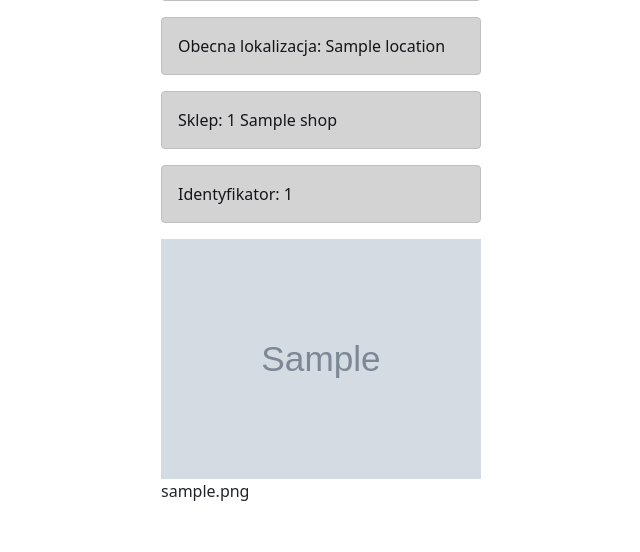
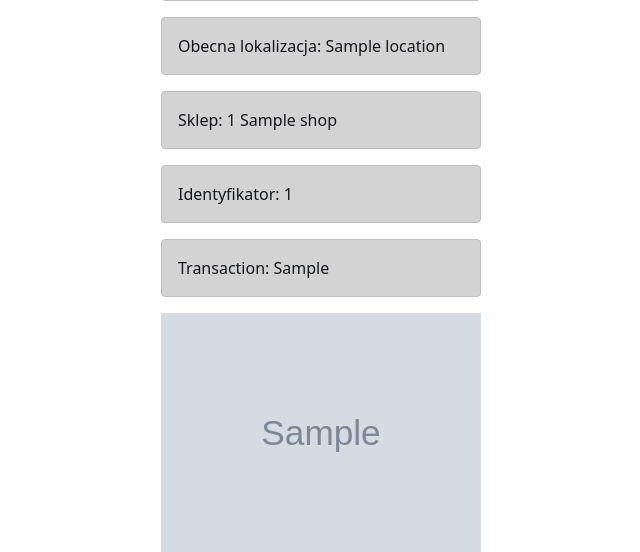
Before and after one commit to Ceva445/delivery_plus, a Django app: template templates/delivery/delivery_detail.html in a window 1280 px wide. Shown: the part 683-1235 px from the top of the page, without its empty margins (319-959 px from the left). Before the commit the page ends 1184 px from the top, so only its background shows below. Run offline with Django 5.2, Linux system fonts and the light colour scheme; tables that the repository leaves empty hold one stand-in row (values such as "Sample post"); the template is opened without the code that fills it: values that come from a table or form of the project are taken from there, most other values are stand-ins (such as "Sample title", 1, 10 or a date in 2020); grey boxes marked "Sample" are stand-in pictures; some libraries are stand-ins or nearby versions.

Commit message:
Fix showing transaction

```diff
--- a/templates/delivery/delivery_detail.html
+++ b/templates/delivery/delivery_detail.html
@@ -42,6 +42,8 @@
     <p class="alert alert-dark">Obecna lokalizacja: {{ delivery.location }}</p>
     <p class="alert alert-dark">Sklep: {{ delivery.shop }}</p>
     <p class="alert alert-dark">Identyfikator: {{ delivery.identifier }}</p>
+    <p class="alert alert-dark">Transaction: {{ delivery.transaction | linebreaksbr}}</p>
+
 
     {% for image_path in image_urls %}
         <img src="{{ image_path }}" alt="Nie mam obrazów" style="width: 100%;">
```
